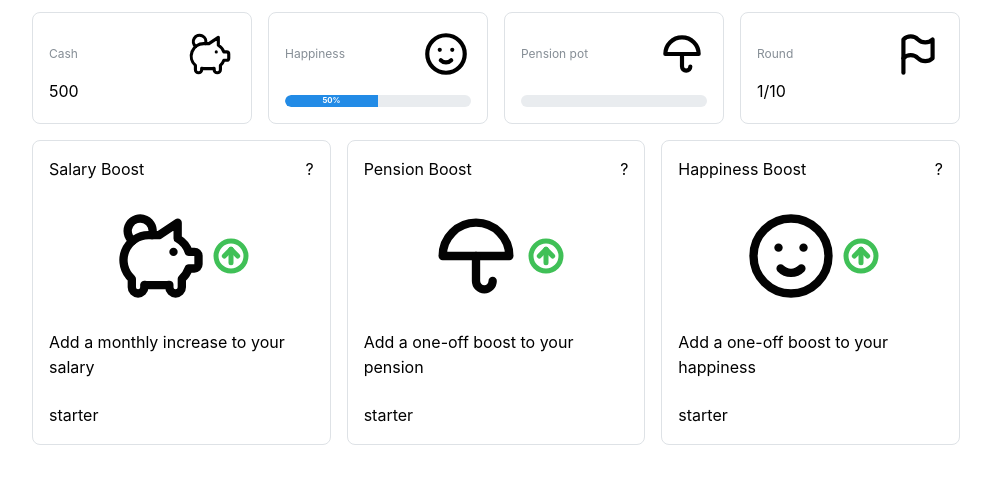
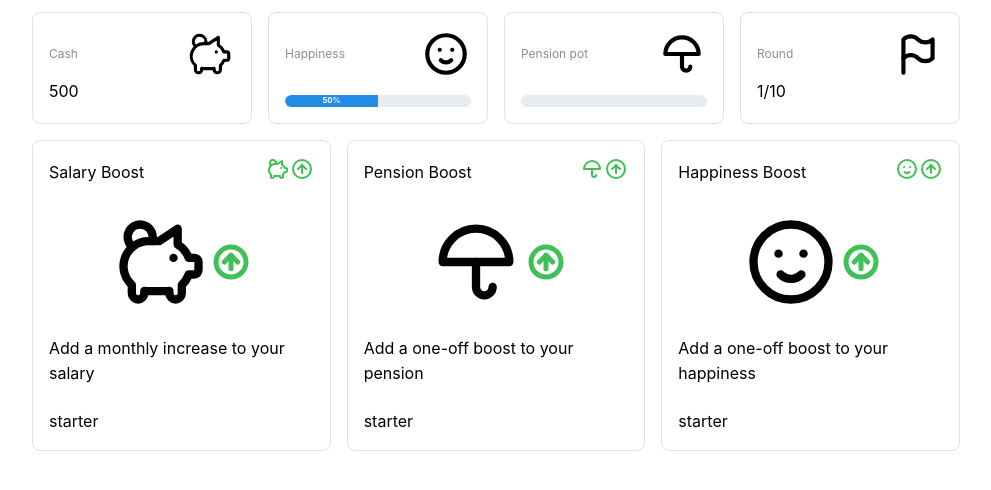
Before and after one commit to siaxza/game-jam, a React (Vite) app in the folder game-jam/: page / in a window 1280 px wide. Shown: the top 490 px of the page, without its empty margins (144-1135 px from the left). Built offline with nearby package versions, Linux system fonts and the light colour scheme.

Commit message:
Change topnright cvorner to display a useful icon

```diff
--- a/game-jam/src/components/Card/Card.tsx
+++ b/game-jam/src/components/Card/Card.tsx
@@ -2,6 +2,7 @@ import classes from "././Card.module.css";
 import { CardProps } from "../../types/CardProps";
 import { Paper, useMantineTheme } from "@mantine/core";
 import { IconCircleArrowUp } from "@tabler/icons-react";
+import { EffectDisplay } from "../EffectDisplay/EffectDisplay";
 
 export const Card = ({
   title,
@@ -9,6 +10,8 @@ export const Card = ({
   icon,
   category,
   cost,
+  effect,
+  effectValue,
 }: CardProps) => {
   const theme = useMantineTheme();
 
@@ -16,7 +19,7 @@ export const Card = ({
     <Paper withBorder radius="md" className={classes.cardContainer}>
       <div className={classes.titleContainer}>
         <span>{title}</span>
-        <span>?</span>
+        <EffectDisplay effect={effect} effectValue={effectValue} />
       </div>
       <div className={classes.iconContainer}>
         {icon}
--- /dev/null
+++ b/game-jam/src/components/EffectDisplay/EffectDisplay.tsx
@@ -0,0 +1,37 @@
+import {
+  IconCircleArrowDown,
+  IconCircleArrowUp,
+  IconMoodSmile,
+  IconPigMoney,
+  IconUmbrella,
+} from "@tabler/icons-react";
+import { Effect } from "../../types/Effect";
+import { useMantineTheme } from "@mantine/core";
+
+type EffectDisplayProps = {
+  effect: Effect;
+  effectValue: number;
+};
+
+export const EffectDisplay = ({ effectValue, effect }: EffectDisplayProps) => {
+  const theme = useMantineTheme();
+  const isPositive = effectValue >= 0;
+  const colour = isPositive ? theme.colors.green[6] : theme.colors.red[6];
+
+  return (
+    <span>
+      {effect === "cash" ? (
+        <IconPigMoney color={colour} />
+      ) : effect === "happiness" ? (
+        <IconMoodSmile color={colour} />
+      ) : (
+        <IconUmbrella color={colour} />
+      )}
+      {isPositive ? (
+        <IconCircleArrowUp color={colour} />
+      ) : (
+        <IconCircleArrowDown color={colour} />
+      )}
+    </span>
+  );
+};
--- a/game-jam/src/types/CardProps.ts
+++ b/game-jam/src/types/CardProps.ts
@@ -1,8 +1,10 @@
+import { Effect } from "./Effect";
+
 export type CardProps = {
   title: string;
   description: string;
   icon: React.ReactNode;
-  effect: "pension" | "happiness" | "cash";
+  effect: Effect;
   category: "starter" | "choice" | "event" | "payment";
   effectValue: number;
   cost?: number;
--- /dev/null
+++ b/game-jam/src/types/Effect.ts
@@ -0,0 +1 @@
+export type Effect = "pension" | "happiness" | "cash";
```
